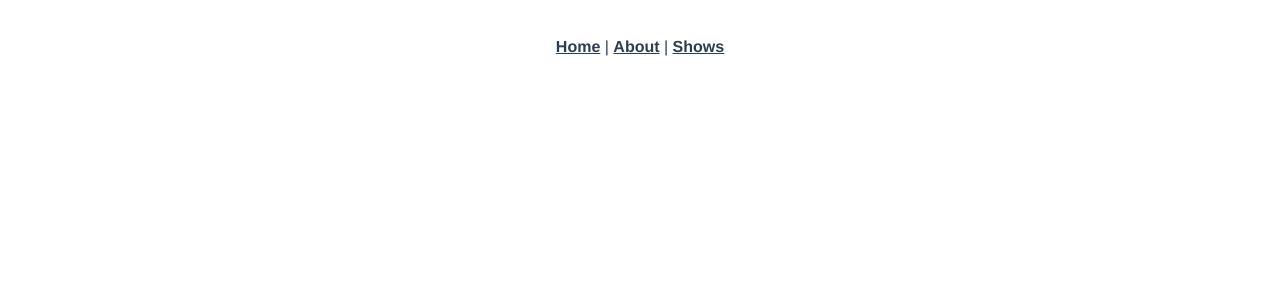
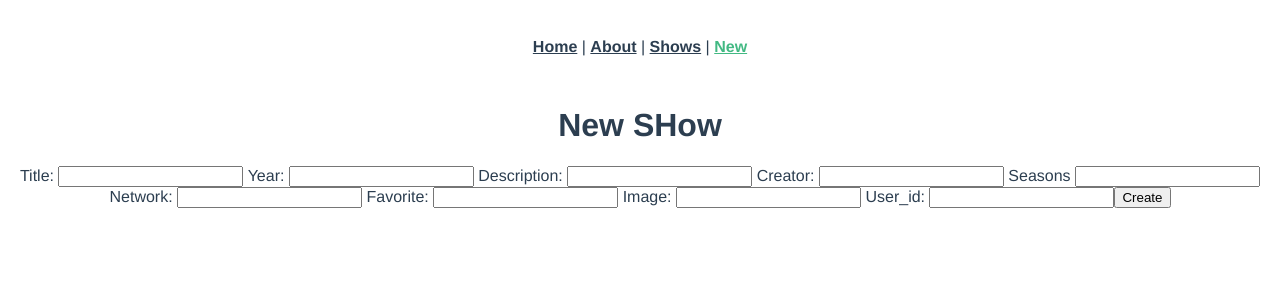
Before and after one commit to mabelysa/tv_shows_vue_app, a Vue app: page /shows/new in a window 1280 px wide. Shown: the top 300 px of the page. Built offline with nearby package versions, Linux system fonts and the light colour scheme.

Commit message:
creates shownew page, adds route to index.js, adds path to app page

```diff
--- a/src/App.vue
+++ b/src/App.vue
@@ -6,6 +6,8 @@
       <router-link to="/about">About</router-link>
       |
       <router-link to="/shows">Shows</router-link>
+      |
+      <router-link to="/shows/new">New</router-link>
     </div>
     <router-view />
   </div>
--- a/src/router/index.js
+++ b/src/router/index.js
@@ -2,6 +2,7 @@
 import VueRouter from "vue-router";
 import Home from "../views/Home.vue";
 import ShowsIndex from "../views/ShowsIndex.vue";
+import ShowsNew from "../views/ShowsNew.vue";
 
 Vue.use(VueRouter);
 
@@ -12,11 +13,6 @@
     component: Home,
   },
   {
-    path: "/shows",
-    name: "shows-index",
-    component: ShowsIndex,
-  },
-  {
     path: "/about",
     name: "About",
     // route level code-splitting
@@ -24,6 +20,12 @@
     // which is lazy-loaded when the route is visited.
     component: () => import(/* webpackChunkName: "about" */ "../views/About.vue"),
   },
+  {
+    path: "/shows",
+    name: "shows-index",
+    component: ShowsIndex,
+  },
+  { path: "/shows/new", name: "shows-new", component: ShowsNew },
 ];
 
 const router = new VueRouter({
--- /dev/null
+++ b/src/views/ShowsNew.vue
@@ -0,0 +1,56 @@
+<template>
+  <div class="shows-new">
+    <h1>New SHow</h1>
+    <form v-on:submit.prevent="createShow()">
+      <ul>
+        <li v-for="error in errors" v-bind:key="error">{{ error }}</li>
+      </ul>
+      Title:
+      <input type="text" v-model="newShowParams.title" />
+      Year:
+      <input type="text" v-model="newShowParams.year" />
+      Description:
+      <input type="text" v-model="newShowParams.description" />
+      Creator:
+      <input type="text" v-model="newShowParams.creator" />
+      Seasons
+      <input type="text" v-model="newShowParams.seasons" />
+      Network:
+      <input type="text" v-model="newShowParams.network" />
+      Favorite:
+      <input type="text" v-model="newShowParams.favorite" />
+      Image:
+      <input type="text" v-model="newShowParams.image" />
+      User_id:
+      <input type="text" v-model="newShowParams.user_id" />
+      <input type="submit" value="Create" />
+    </form>
+  </div>
+</template>
+
+<script>
+import axios from "axios";
+export default {
+  data: function () {
+    return {
+      newShowParams: {},
+      errors: [],
+    };
+  },
+  created: function () {},
+  methods: {
+    createPhoto: function () {
+      axios
+        .post("/shows", this.newShowParams)
+        .then((response) => {
+          console.log("shows create", response);
+          this.$router.push("/shows");
+        })
+        .catch((error) => {
+          console.log("shows create error", error.response);
+          this.errors = error.response.data.errors;
+        });
+    },
+  },
+};
+</script>
```
